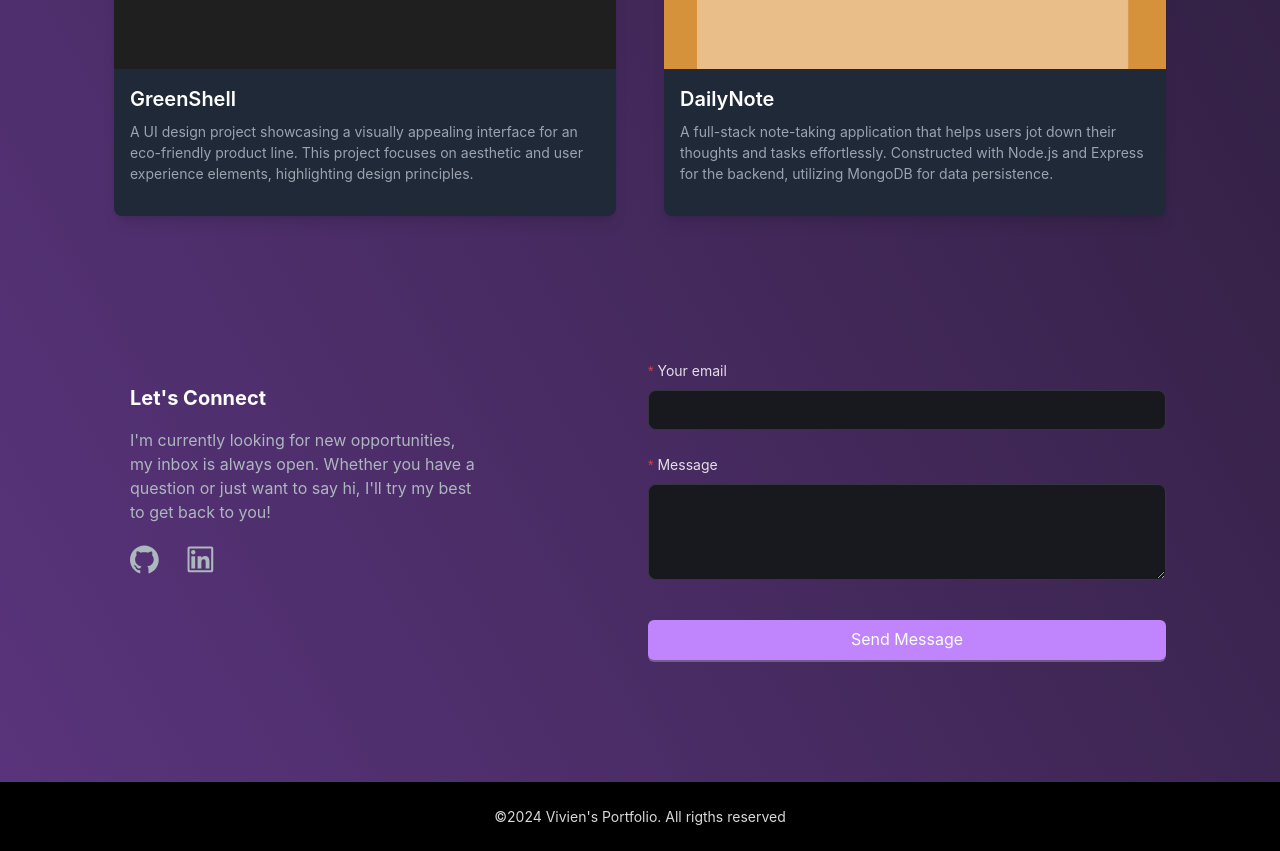
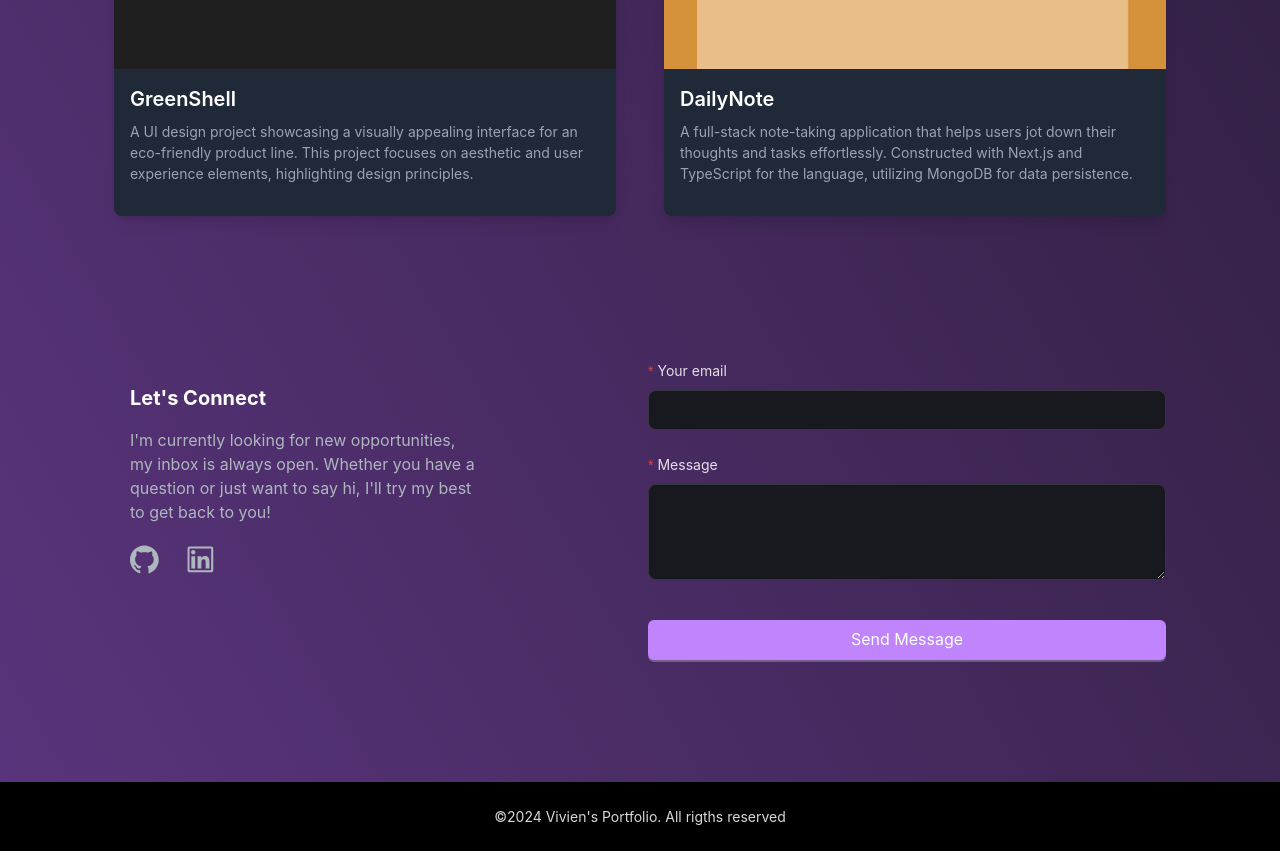
Before and after one commit to surluna/portfolio-vv, a React (Create React App) app: page / in a window 1280 px wide. Shown: the part 2920-3771 px from the top of the page. Built offline with nearby package versions, Linux system fonts and the light colour scheme.

Commit message:
Update ProjectsSection.js

```diff
--- a/src/components/Project/ProjectsSection.js
+++ b/src/components/Project/ProjectsSection.js
@@ -30,10 +30,10 @@ const projectsData = [
     id: 3,
     title: "DailyNote",
     description:
-      "A full-stack note-taking application that helps users jot down their thoughts and tasks effortlessly. Constructed with Node.js and Express for the backend, utilizing MongoDB for data persistence.",
+      "A full-stack note-taking application that helps users jot down their thoughts and tasks effortlessly. Constructed with Next.js and TypeScript for the language, utilizing MongoDB for data persistence.",
     image: "/assets/images/DailyNote.png",
-    gitUrl: "https://github.com/surluna/daily-note-client",
-    previewUrl: "https://my-daily-note.vercel.app/",
+    gitUrl: "https://github.com/surluna/daily-note-react",
+    previewUrl: "https://vv-notes-c7a04181585e.herokuapp.com/",
     isPrivate: false,
   },
 ];
```
